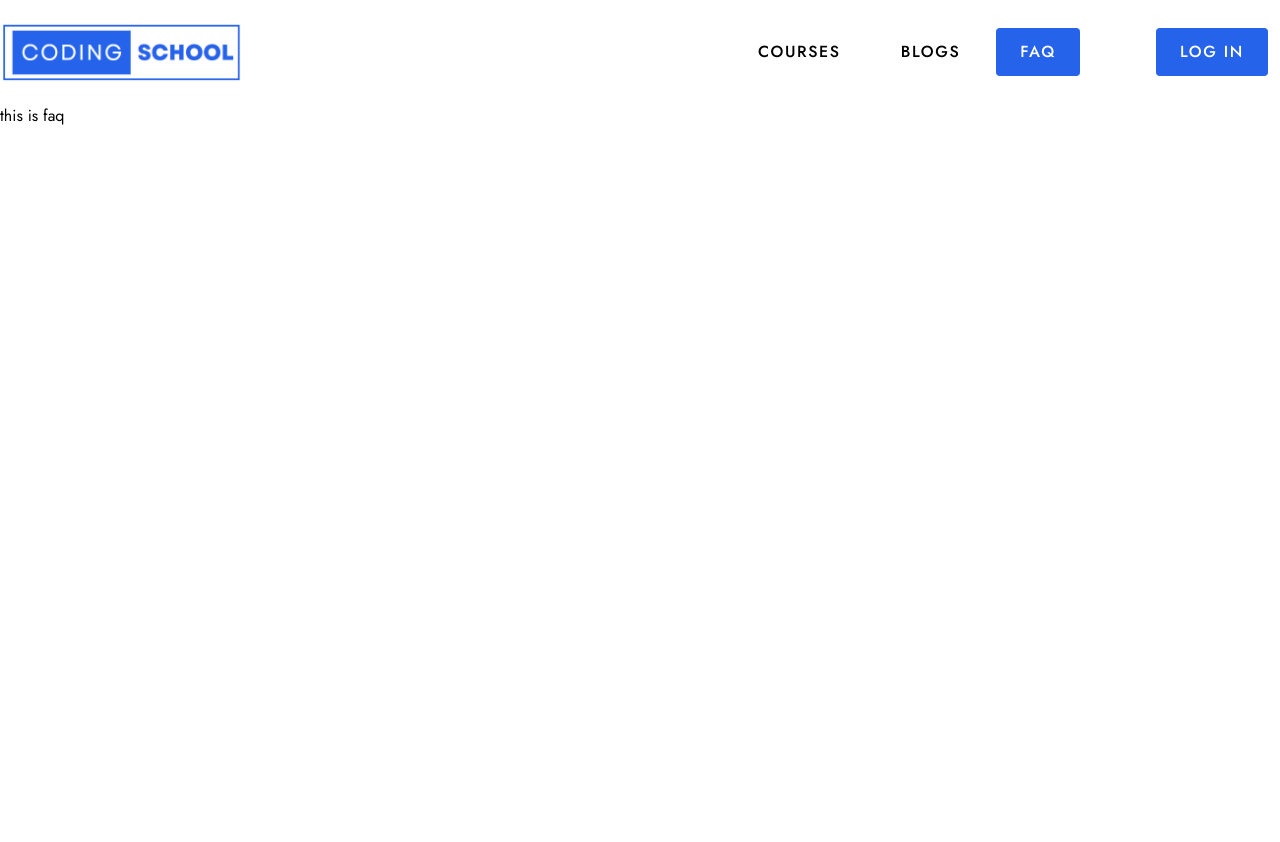
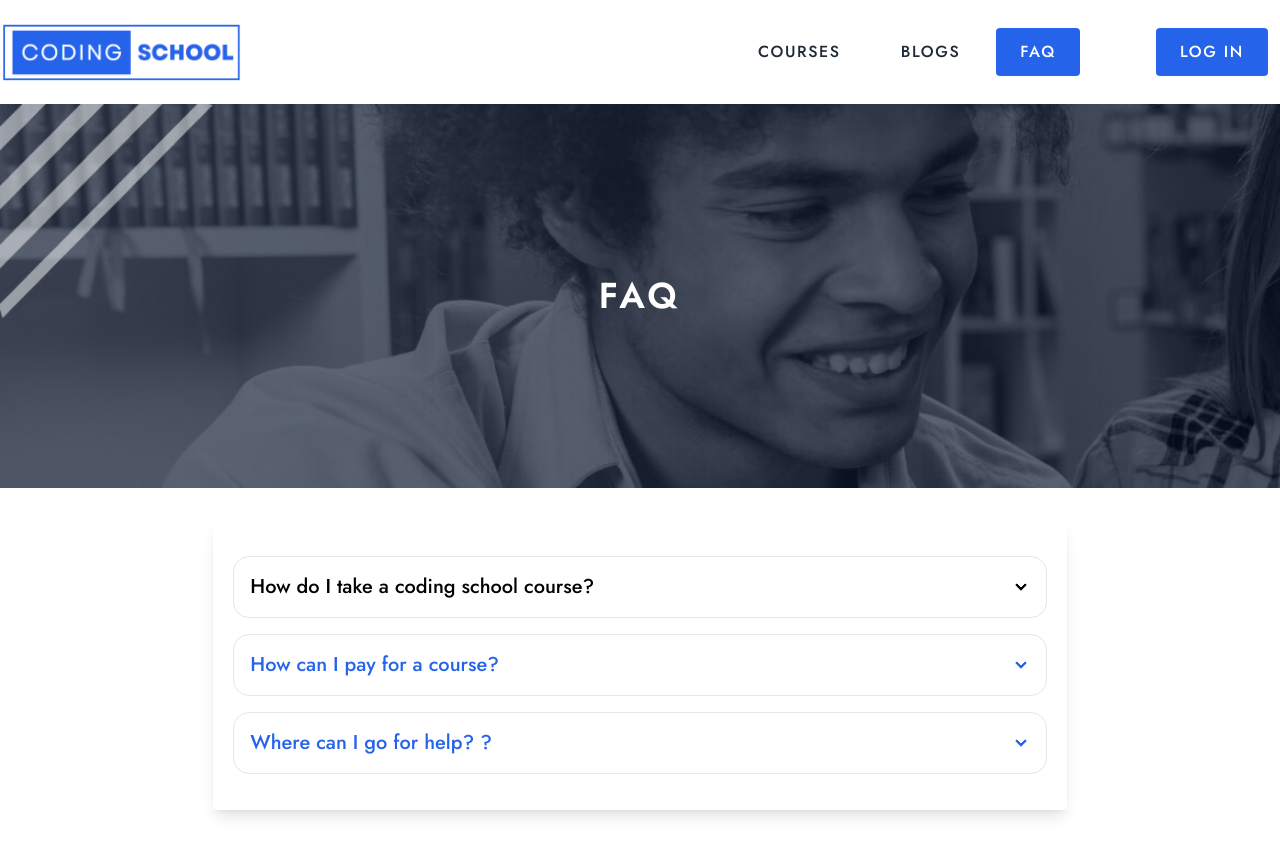
Before and after one commit to mukutdev/coding-school-client, a React (Vite) app: page /faq in a window 1280 px wide. Before the commit the page ends 800 px from the top, so only its background shows below. Built offline with nearby package versions, Linux system fonts and the light colour scheme; no server answers.

Commit message:
added-faq

```diff
--- a/index.html
+++ b/index.html
@@ -1,5 +1,5 @@
 <!DOCTYPE html>
-<html lang="en">
+<html lang="en" data-theme="light">
   <head>
     <meta charset="UTF-8" />
     <link rel="icon" type="image/svg+xml" href="/public/Coding School.png" />
--- a/package.json
+++ b/package.json
@@ -9,6 +9,7 @@
     "preview": "vite preview"
   },
   "dependencies": {
+    "daisyui": "^2.33.0",
     "firebase": "^9.12.1",
     "react": "^18.2.0",
     "react-dom": "^18.2.0",
--- a/src/pages/Faq/Faq.jsx
+++ b/src/pages/Faq/Faq.jsx
@@ -1,7 +1,61 @@
 import React from "react";
+import bg_breadcumb from "../../assets/breadcumb-bg.jpg";
+import BackgroundImage from "../../components/BackgroundImage/BackgroundImage";
+const Faq = () => {
+  return (
+    <div>
+      <BackgroundImage img={bg_breadcumb} content={"FAQ"}></BackgroundImage>
+      <div className="container mx-auto my-6">
+        <div className="md:w-2/3 mx-auto my-8 shadow-lg rounded p-5">
+          <div
+            tabIndex={0}
+            className="collapse collapse-arrow border border-base-300 bg-base-100 rounded-box my-4"
+          >
+            <input type="checkbox" />
 
-const Faq = () => {
-  return <div>this is faq</div>;
+            <div className="collapse-title text-xl font-medium text-black">
+            How do I take a coding school course?
+            </div>
+            <div className="collapse-content">
+              <p className="font-medium">
+              coding school courses are entirely on-demand and they can be accessed from several different devices and platforms, including a desktop, laptop, and our mobile browser.
+              </p>
+            </div>
+          </div>
+          <div
+            tabIndex={0}
+            className="collapse collapse-arrow border border-base-300 bg-base-100 rounded-box"
+          >
+            <input type="checkbox" />
+
+            <div className="collapse-title text-xl font-medium text-blue-600">
+            How can I pay for a course?
+            </div>
+            <div className="collapse-content">
+              <p className="font-medium">
+                You can pay via Stripe or paypal.
+              </p>
+            </div>
+          </div>
+          <div
+            tabIndex={0}
+            className="collapse collapse-arrow border border-base-300 bg-base-100 rounded-box my-4"
+          >
+            <input type="checkbox" />
+
+            <div className="collapse-title text-xl font-medium text-blue-600">
+            Where can I go for help? ?
+            </div>
+            <div className="collapse-content">
+              <p className="font-medium">
+              If you have a question about a paid course while you’re taking it, you can search for answers to your question in the Q&A or ask the instructor.
+              </p>
+            </div>
+          </div>
+        </div>
+      </div>
+    </div>
+  );
 };
 
 export default Faq;
--- a/tailwind.config.cjs
+++ b/tailwind.config.cjs
@@ -7,5 +7,5 @@ module.exports = {
   theme: {
     extend: {},
   },
-  plugins: [],
+  plugins: [require("daisyui")],
 }
```
Also changed, not shown: 1 other file (tests, documents, lock files or other folders).
